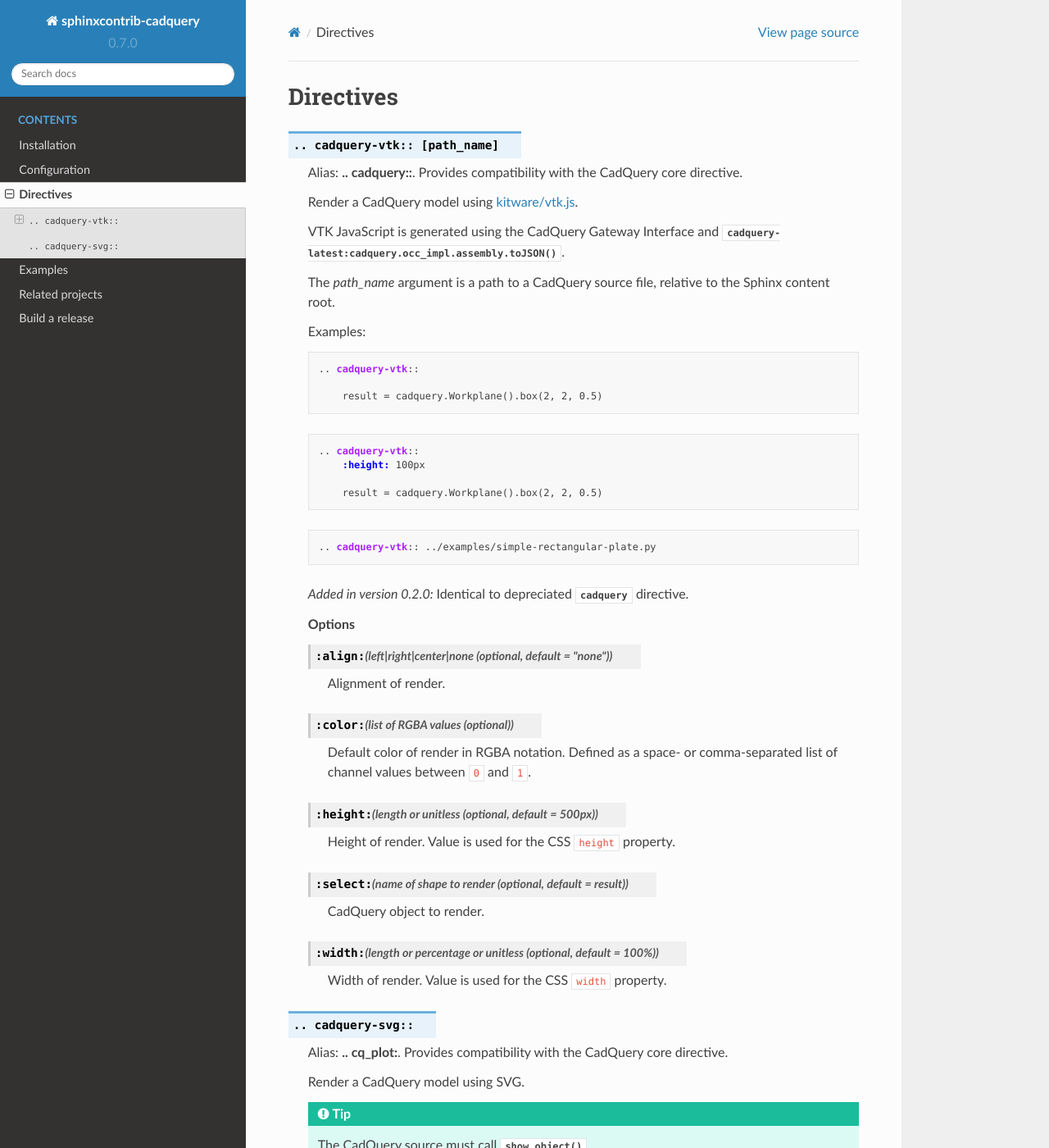
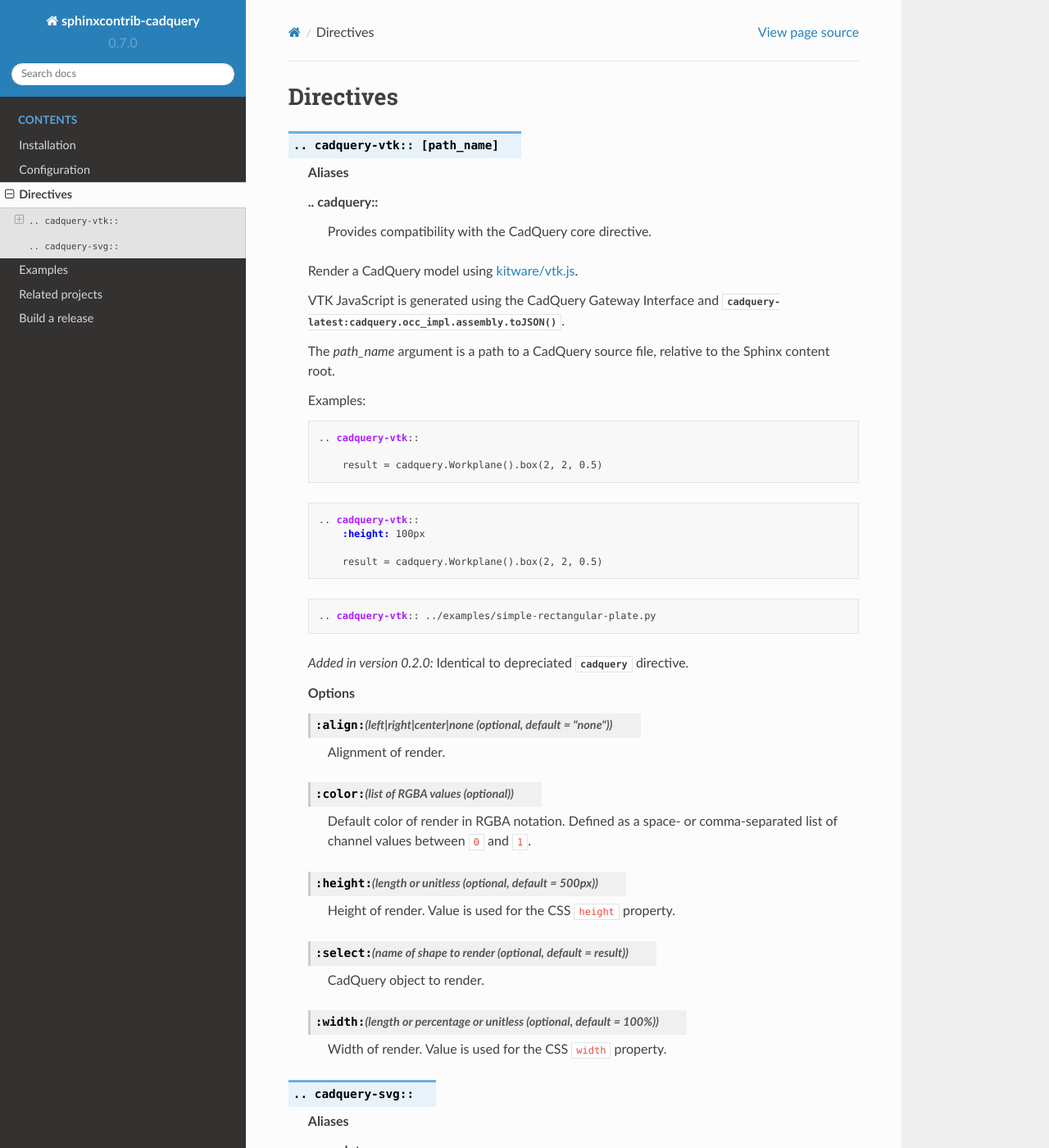
Before and after one commit to sethfischer/sphinxcontrib-cadquery, a Sphinx documentation site: the page built from docs/directives.rst, in a window 1280 px wide and 1400 px high. Shown: the whole window at 82% size. Built offline with Sphinx 7.4.7 and the Read the Docs theme 2.0.0, drawn with Linux system fonts in a browser that asks for light colours; the version number is read from the project's files by our own code; some of the changed text lies outside the part shown.

Commit message:
docs: format aliases

```diff
--- a/docs/directives.rst
+++ b/docs/directives.rst
@@ -4,7 +4,10 @@ Directives
 
 .. rst:directive:: .. cadquery-vtk:: [path_name]
 
-    Alias: **.. cadquery::**. Provides compatibility with the CadQuery core directive.
+    .. rubric:: Aliases
+
+    **.. cadquery::**
+        Provides compatibility with the CadQuery core directive.
 
     Render a CadQuery model using `kitware/vtk.js`_.
 
@@ -68,7 +71,10 @@ Directives
 
 .. rst:directive:: .. cadquery-svg::
 
-    Alias: **.. cq_plot:**. Provides compatibility with the CadQuery core directive.
+    .. rubric:: Aliases
+
+    **.. cq_plot:**
+        Provides compatibility with the CadQuery core directive.
 
     Render a CadQuery model using SVG.
 
```
